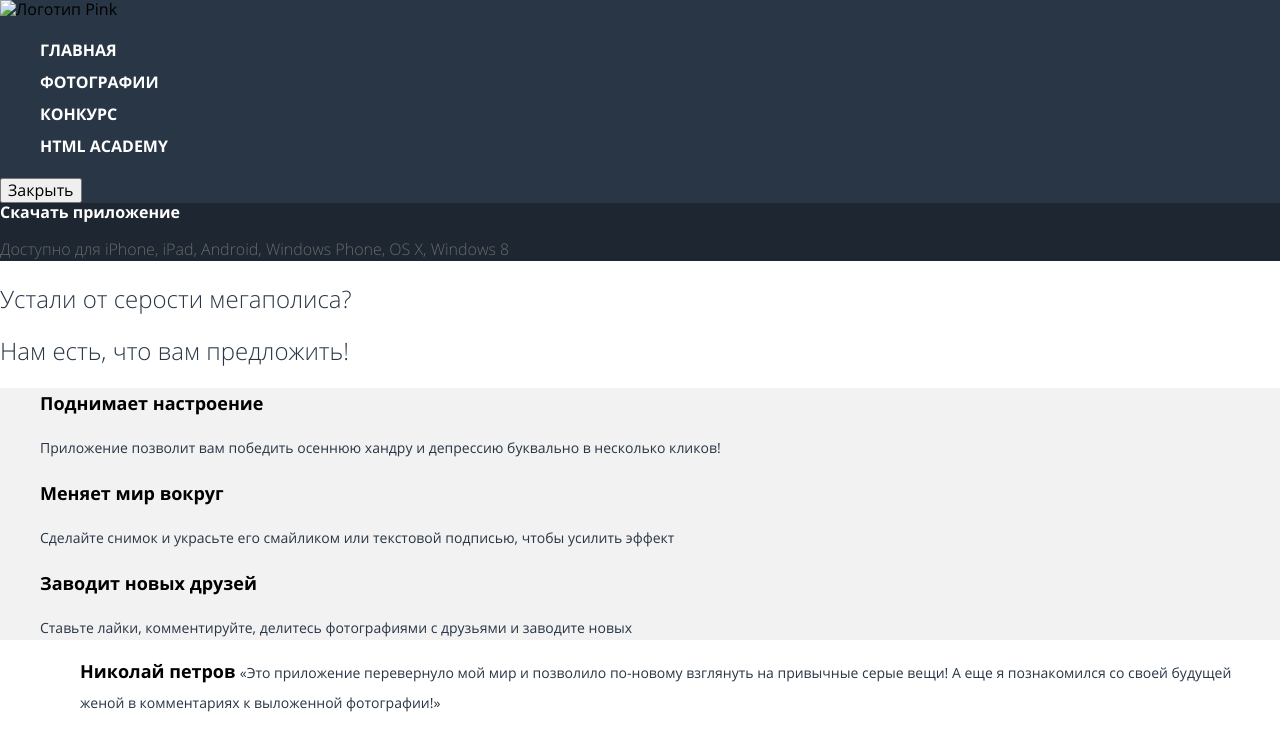
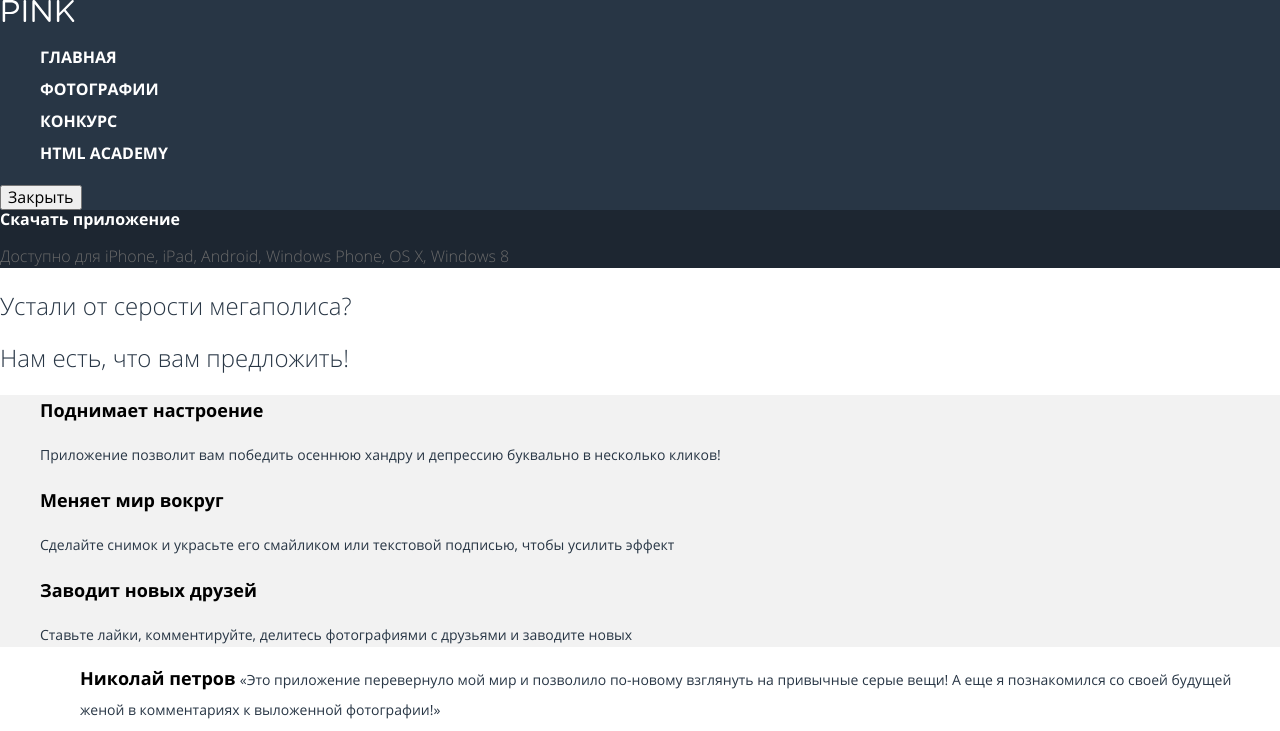
Before and after one commit to klaid87/Pink, a website: page src/index.html in a window 1280 px wide. Shown: the top 731 px of the page. Drawn offline with Linux system fonts and the light colour scheme.

Commit message:
Базовая стилизация

```diff
--- a/src/index.html
+++ b/src/index.html
@@ -10,7 +10,7 @@
 <body class="body">
   <header class="page-header">
     <a class="page-header__logo-link">
-      <img class="page-header__logo-image" src="" alt="Логотип Pink">
+      <img class="page-header__logo-image" src="images/svg/logomobile.svg" width="77" height="22" alt="Логотип Pink">
     </a>
     <nav class="page-header__navigation navigation">
       <ul class="navigation__list list">
```
Also changed, not shown: src/images/svg/logomobile.svg (added).
